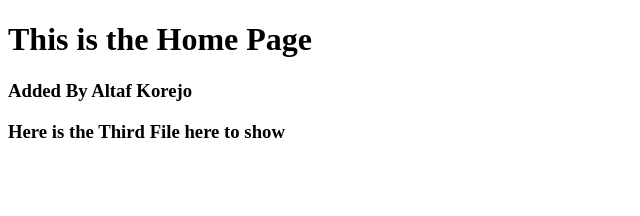
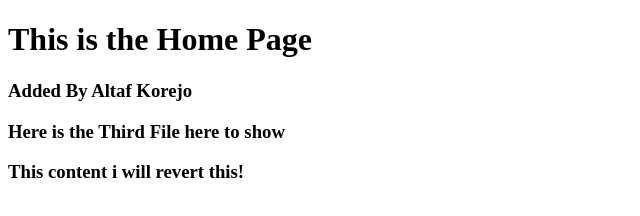
Before and after one commit to altaf-web/test_repo, a plain HTML site: page index.html in a window 1280 px wide. Shown: the whole page, without its empty margins (0-640 px from the left). Drawn offline with Linux system fonts and the light colour scheme.

Commit message:
i will revert this commit

```diff
--- a/index.html
+++ b/index.html
@@ -11,5 +11,6 @@
     <h1>This is the Home Page</h1>
     <h3>Added By Altaf Korejo</h3>
     <h3>Here is the Third File here to show</h3>
+    <h3>This content i will revert this!</h3>
 </body>
 </html>
```
